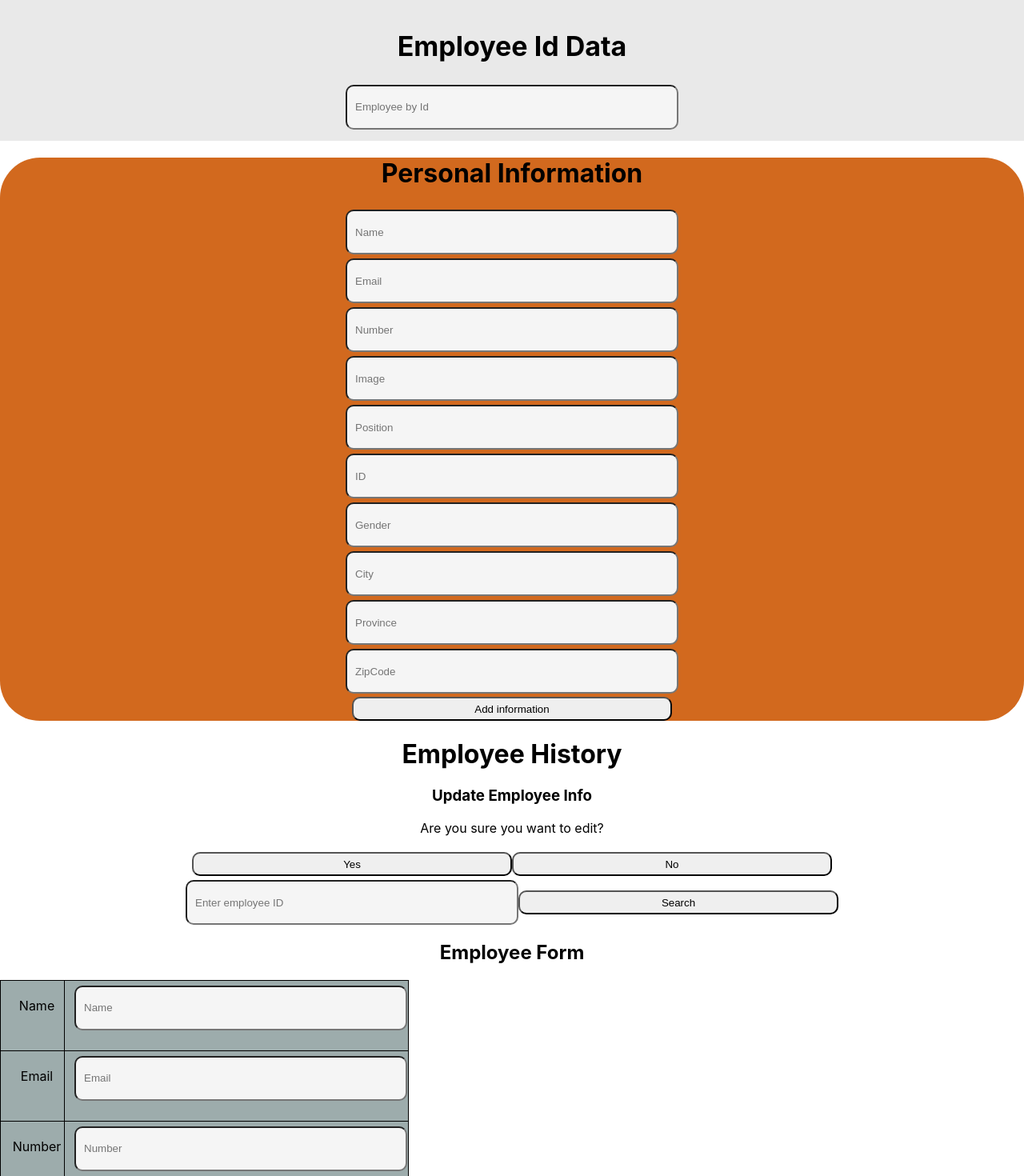
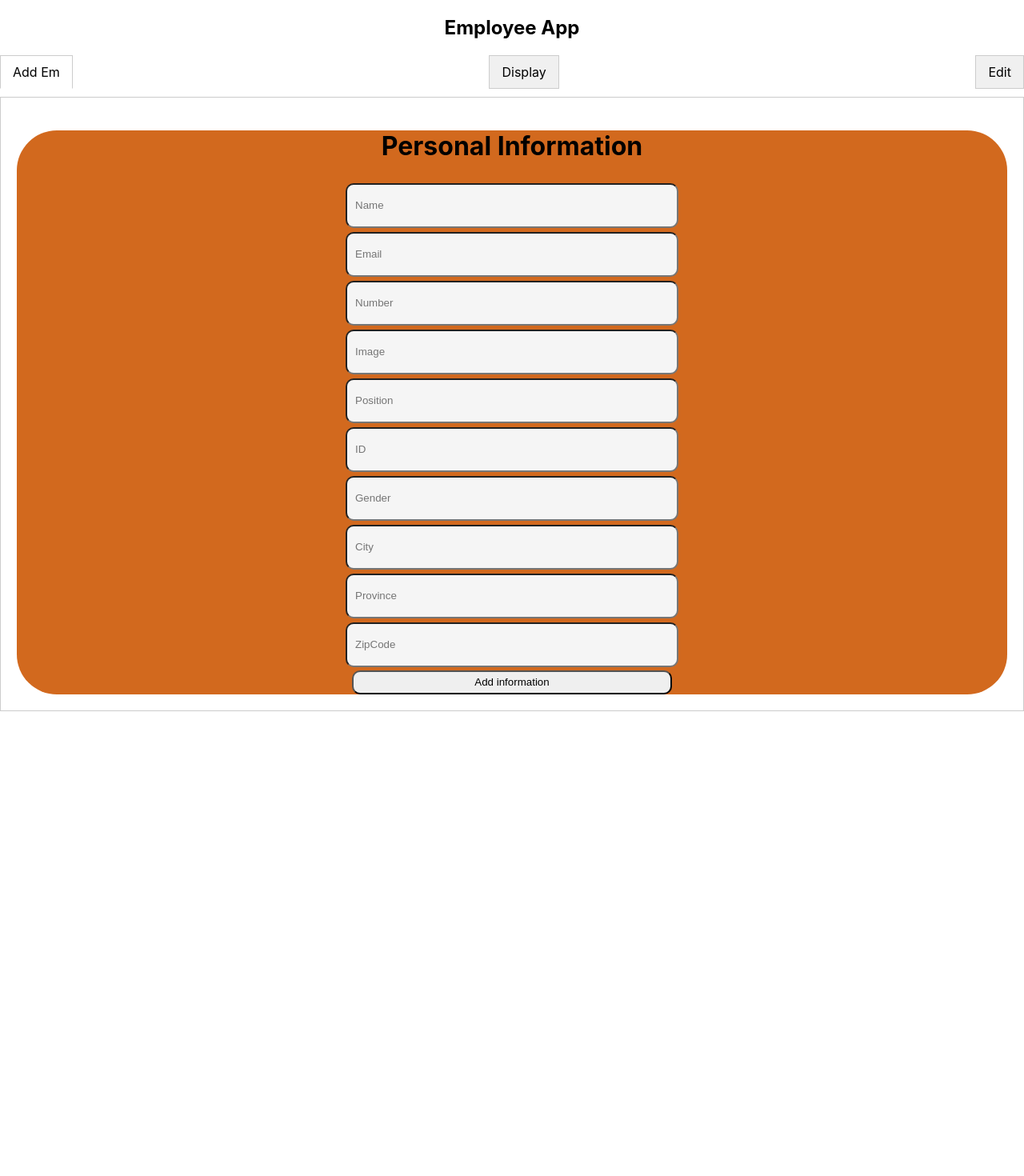
Before and after one commit to Llewellynhtml/employee-front, a React (Create React App) app: page / in a window 1280 px wide. Shown: the top 1470 px of the page at 80% size. After the commit the page ends 889 px from the top, so only its background shows below. Built offline with nearby package versions, Linux system fonts and the light colour scheme.

Commit message:
first repo

```diff
--- a/src/App.css
+++ b/src/App.css
@@ -103,3 +103,31 @@ display: flex;
 justify-content: center;
 align-items: center;
 }
+
+.tabs {
+  width: 100%;
+}
+
+.tab-header {
+  display: flex;
+  justify-content: space-between;
+}
+
+.tab-item {
+  padding: 10px 15px;
+  cursor: pointer;
+  border: 1px solid #ccc;
+  background-color: #f0f0f0;
+  user-select: none;
+}
+
+.tab-item.active {
+  background-color: #fff;
+  border-bottom: 1px solid #fff;
+}
+
+.tab-content {
+  margin-top: 10px;
+  border: 1px solid #ccc;
+  padding: 20px;
+}
--- a/src/App.js
+++ b/src/App.js
@@ -4,6 +4,7 @@ import AddEmployeeInformation from './Components/Add';
 import Displayemployee from './Components/Displayemployee';
 import Search from './Components/Search';
 import Editemployee from './Components/Editemployee';
+import Tabs from './Components/Tabs';
 
 import { useState } from 'react';
 
@@ -22,12 +23,28 @@ function App() {
 
 console.log(employee)
 
+const tabs = [
+  {
+    label: 'Add Em',
+    content: <div><AddEmployeeInformation add={add}/></div>
+  },
+  {
+    label: 'Display',
+    content: <div><Displayemployee employee={employee} edit={edit} /></div>
+  },
+  {
+    label: 'Edit',
+    content: <div><Editemployee employee={employee} edit={edit} selectedEmployee={employee} /></div>
+  }
+];
+
+
   return (
     <div className="App">
-<Search/>
-<AddEmployeeInformation add={add}/>
-<Displayemployee employee={employee} edit={edit} />
-<Editemployee employee={employee} edit={edit} selectedEmployee={employee} />
+      <div>
+    <h2>Employee App</h2>
+    <Tabs tabs={tabs} />
+  </div>
 
     </div>
   );
--- a/src/Components/Editemployee.js
+++ b/src/Components/Editemployee.js
@@ -99,18 +99,6 @@ function Editemployee(props) {
       </div>
       <div>{isEmployeeSelected ? "" : null}</div>
       <div className="model content">
-        <p>Are you sure you want to edit?</p>
-        <div>
-          <button
-            className="btn success"
-            onClick={() => FilterEmployee(props.selectedEmployee[0].employeeID)}
-          >
-            Yes
-          </button>
-          <button className="btn danger" onClick={CancelEdit}>
-            No
-          </button>
-        </div>
         <div className="Searchid">
           <input
             type="text"
--- /dev/null
+++ b/src/Components/Tabs.js
@@ -0,0 +1,30 @@
+import React, { useState } from 'react';
+
+const Tabs = ({ tabs }) => {
+  const [activeTab, setActiveTab] = useState(0);
+
+  const handleTabClick = (index) => {
+    setActiveTab(index);
+  };
+
+  return (
+    <div className="tabs">
+      <div className="tab-header">
+        {tabs.map((tab, index) => (
+          <div
+            key={index}
+            className={`tab-item ${index === activeTab ? 'active' : ''}`}
+            onClick={() => handleTabClick(index)}
+          >
+            {tab.label}
+          </div>
+        ))}
+      </div>
+      <div className="tab-content">
+        {tabs[activeTab].content}
+      </div>
+    </div>
+  );
+};
+
+export default Tabs;
```
